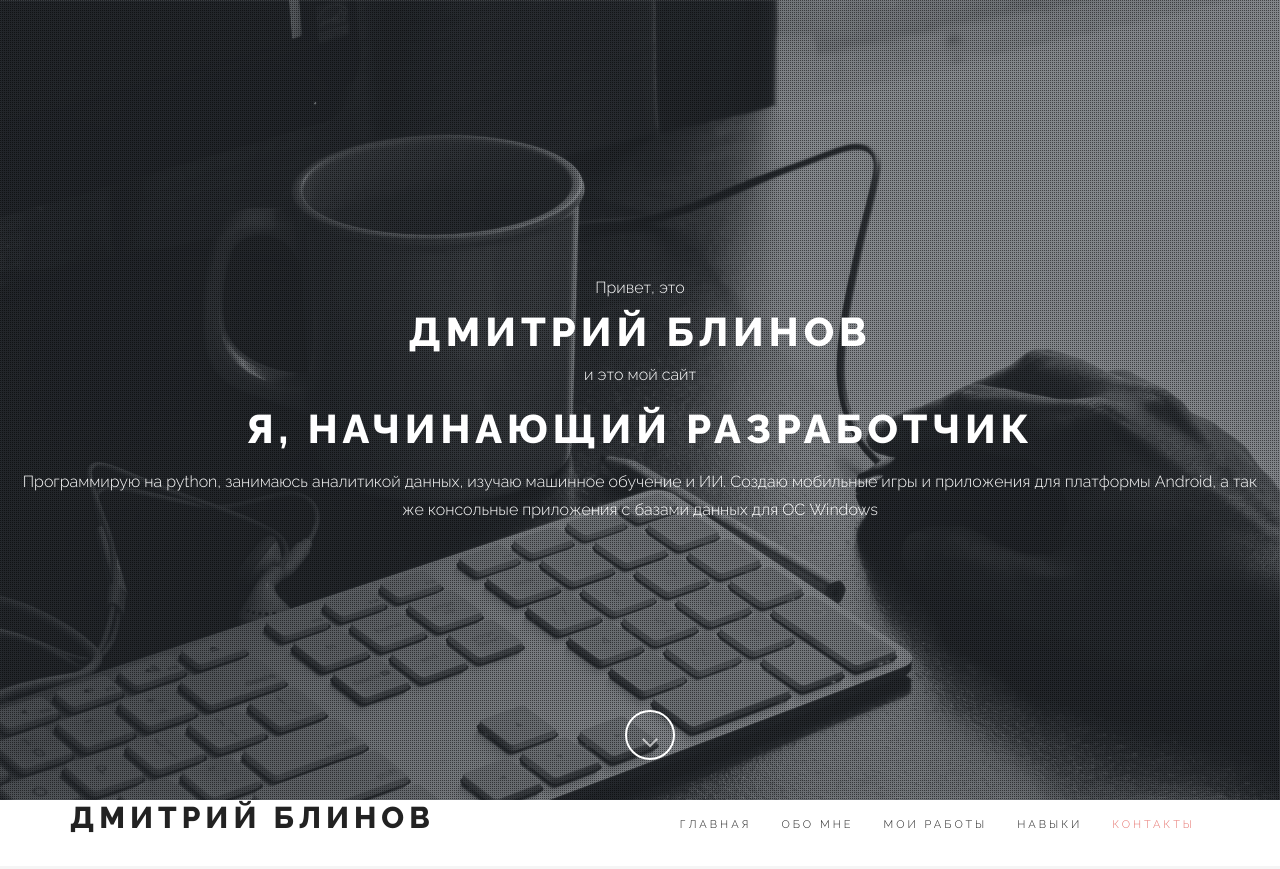
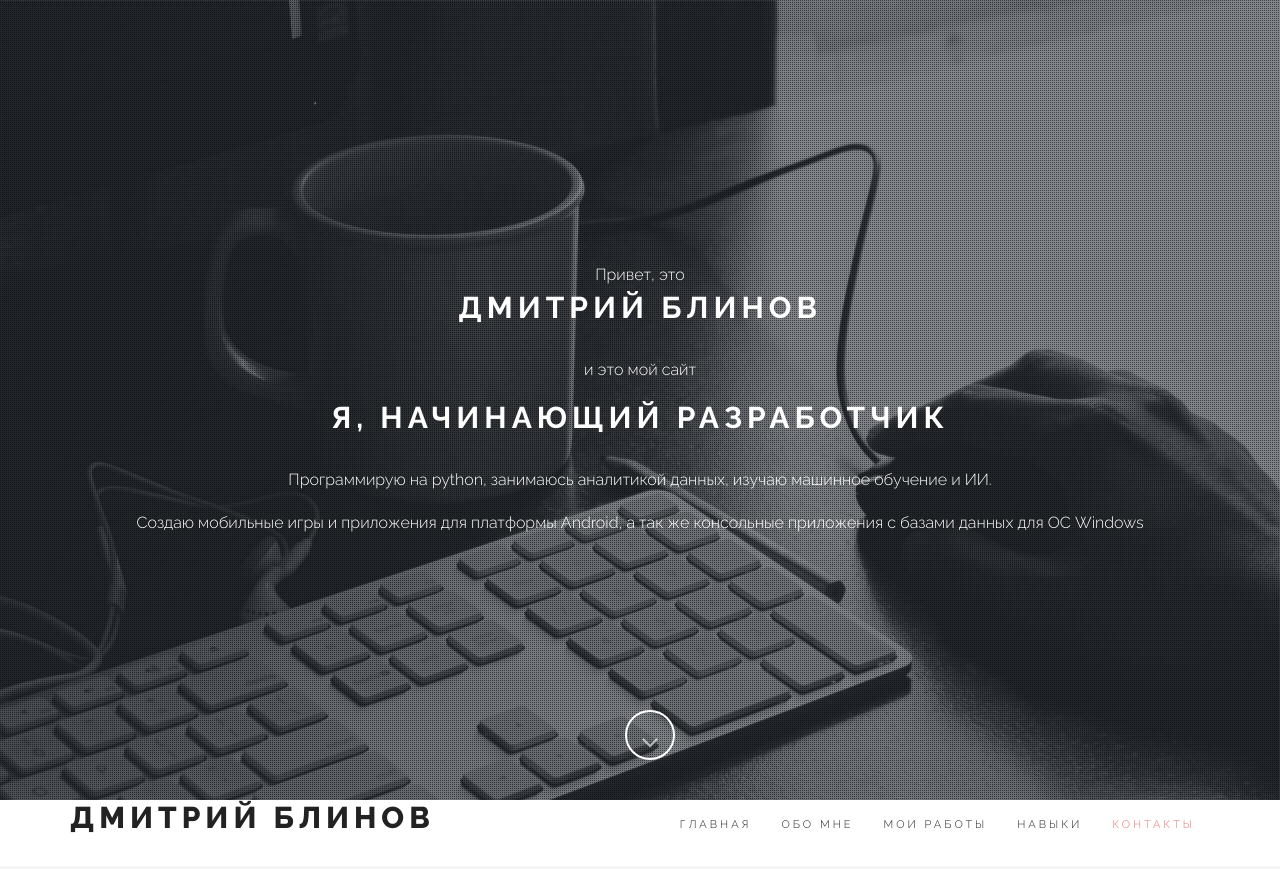
Before and after one commit to blinov-89/my-site, a plain HTML site: page index.html in a window 1280 px wide. Shown: the top 869 px of the page. Drawn offline with Linux system fonts and the light colour scheme.

Commit message:
Update index.html

```diff
--- a/index.html
+++ b/index.html
@@ -34,12 +34,12 @@
 	<section id="home" class="pfblock-image screen-height">
         <div class="home-overlay"></div>
 		<div class="intro">
-			<div class="start">Привет, это <h1>Дмитрий Блинов</h1> и это мой сайт</div>
-			<h1>Я, Начинающий  разработчик</h1>
+			<div class="start">Привет, это <h2>Дмитрий Блинов</h2> и это мой сайт</div>
+			<h2>Я, Начинающий  разработчик</h2>
 
-			<div class="start">Программирую на python, занимаюсь аналитикой данных, изучаю машинное обучение и ИИ.
+			<div class="start">Программирую на python, занимаюсь аналитикой данных, изучаю машинное обучение и ИИ.</div>
+			<div class="start">Создаю мобильные игры и приложения для платформы Android, а так же консольные приложения с базами данных для ОС Windows</div>
 
-				Создаю мобильные игры и приложения для платформы Android, а так же консольные приложения с базами данных для ОС Windows</div>
 		</div>
 
         <a href="#services">
```
